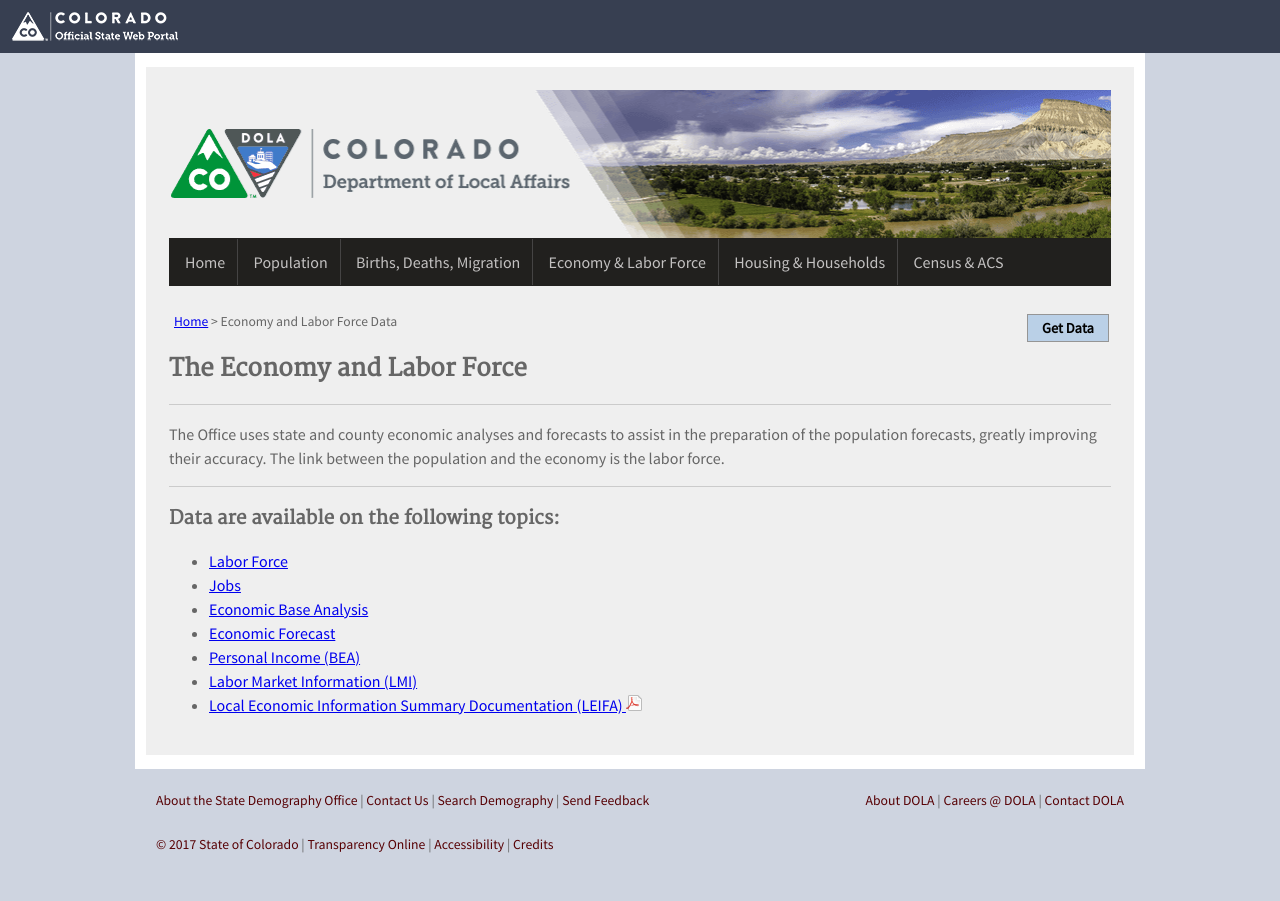
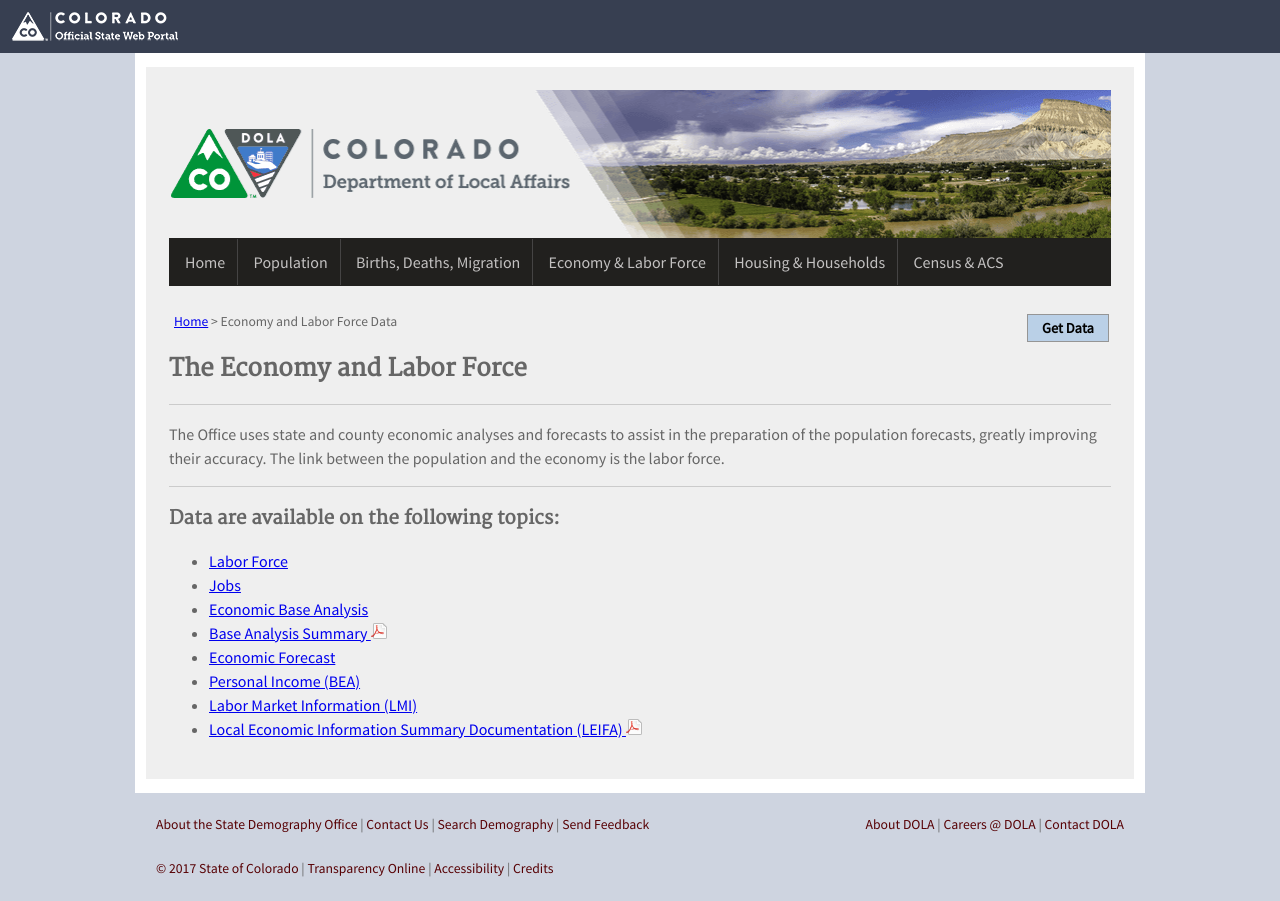
Before and after one commit to TBleess/Website_New, a Jekyll site: the page built from pages/3_EconomyLaborForce/index.md, in a window 1280 px wide. Built offline with Jekyll 4.4.1, drawn with Linux system fonts in a browser that asks for light colours.

Commit message:
Added Base Analysis Summary

```diff
--- a/pages/3_EconomyLaborForce/index.md
+++ b/pages/3_EconomyLaborForce/index.md
@@ -21,6 +21,7 @@
 - [Labor Force](/economy-labor-force/labor-force#labor-force)
 - [Jobs](/economy-labor-force/data/jobs-by-sector#jobs-by-sector-naics)
 - [Economic Base Analysis](/economy-labor-force/data/base-analysis#base-industries-analysis)
+- [Base Analysis Summary ![pdf](/images/page_white_acrobat.png 'download pdf file')](https://drive.google.com/uc?export=download&id=1Ag0JdOo8XATTBiNuh80BTiuqLV4Kv72T)
 - [Economic Forecast](/economy-labor-force/economic-forecasts#economic-forecasts)
 - [Personal Income (BEA)](http://www.bea.gov/newsreleases/regional/spi/sqpi_newsrelease.htm)
 - [Labor Market Information (LMI)](https://www.colmigateway.com/vosnet/)
```
